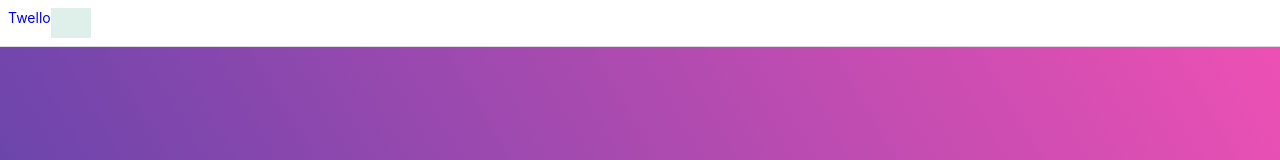
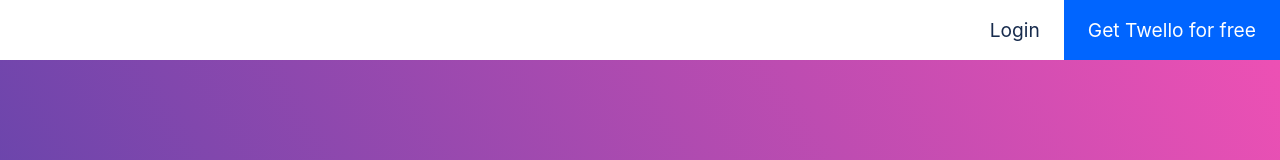
Before and after one commit to yifatre/Twello, a React (Vite) app: page / in a window 1280 px wide. Shown: the top 160 px of the page. Built offline with nearby package versions, Linux system fonts and the light colour scheme.

Commit message:
Add home page app header

```diff
--- a/src/assets/styles/basics/_helpers.scss
+++ b/src/assets/styles/basics/_helpers.scss
@@ -21,6 +21,9 @@
     }
     &.justify-center {
         justify-content: center;
+    }
+    &.justify-space-between {
+        justify-content: space-between;
     }
     &.align-center {
         align-items: center;
--- a/src/assets/styles/cmps/AppHeader.scss
+++ b/src/assets/styles/cmps/AppHeader.scss
@@ -53,3 +53,45 @@
     }
 
 }
+
+.app-header-home {
+    background-color: white;
+    border-bottom-color: hsla(218, 54%, 19.6%, 0.16);
+    box-shadow: rgba(9, 30, 66, 0.15) 0px 0.5rem 1rem 0px;
+
+    & section {
+        -webkit-box-align: stretch;
+        align-items: stretch;
+        display: flex;
+        height: 60px;
+        margin: 0px auto;
+        max-width: 1320px;
+    }
+
+    & nav {
+        // -webkit-box-align: stretch;
+        // align-items: stretch;
+        display: flex;
+        height: 100%;
+        // margin-left: auto;
+    }
+
+    & .a-right {
+        background-color: rgb(0, 101, 255);
+        color: rgb(255, 255, 255);
+        -webkit-box-align: center;
+        align-items: center;
+        align-self: stretch;
+        display: flex;
+        font-size: 1.2rem;
+        height: 100%;
+        padding: 0.5rem 1.5rem;
+        text-decoration: none;
+    }
+
+    & .login-home-header {
+        background-color: #fff;
+        color: rgb(23, 43, 77);
+    }
+
+}
--- a/src/cmps/AppCmps/AppHeader.jsx
+++ b/src/cmps/AppCmps/AppHeader.jsx
@@ -1,7 +1,25 @@
-import { Link } from 'react-router-dom'
+import { Link, useLocation } from 'react-router-dom'
 
 export function AppHeader() {
+    const { pathname } = useLocation();
+    console.log(pathname);
 
+    if(pathname === '/')return(
+        <header className="app-header-home ">
+            <section className='justify-space-between flex' >
+        <Link to='/board'>
+        <div className='logo'>
+
+        </div>
+        </Link>
+        <nav>
+        <Link className='a-right login-home-header' >Login</Link>
+        <Link to='/board' className='a-right free-trial'>Get Twello for free</Link>
+        </nav>
+        </section>
+        </header>
+
+    )
     return (
         <header className="app-header flex">
         <div className='logo'>
@@ -13,5 +31,6 @@ export function AppHeader() {
         <Link></Link>
         </nav>
         </header>
+
         )
 }
```
Lines whose indentation alone changed are shown as unchanged.
